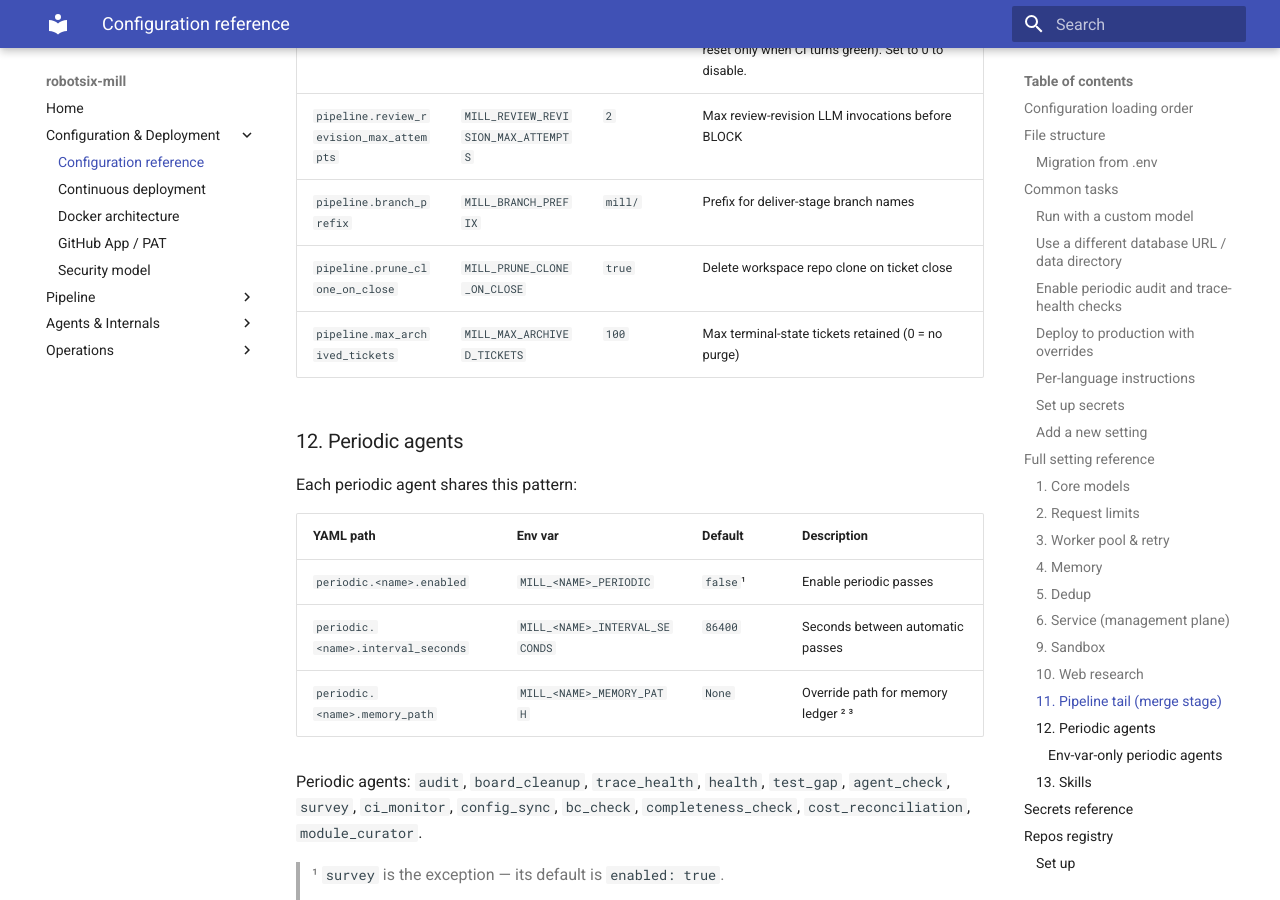
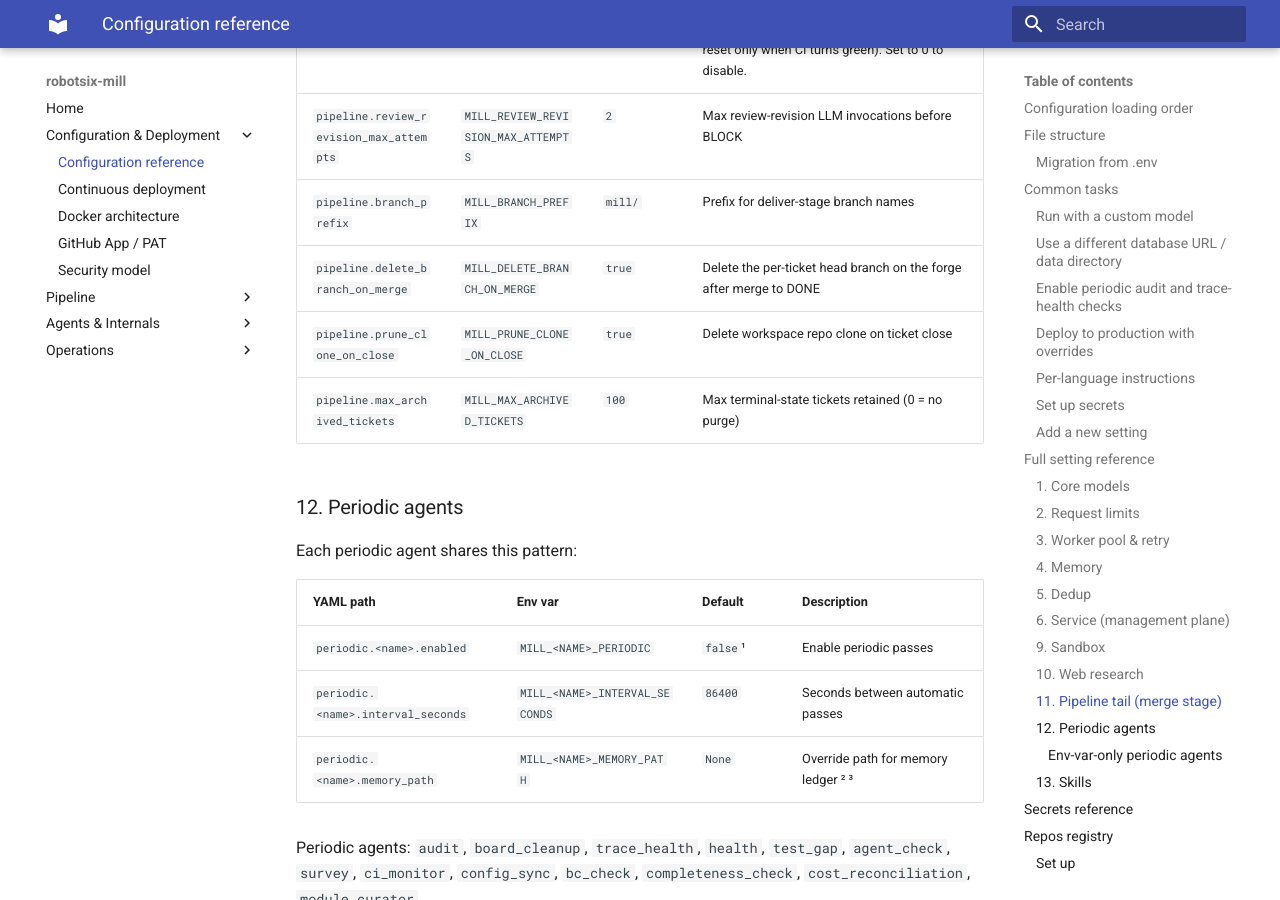
Before and after one commit to damien-robotsix/robotsix-mill, an MkDocs documentation site: the page built from docs/configuration.md, in a window 1280 px wide and 900 px high, scrolled down 13421 px. Built offline with MkDocs 1.6.1 and Material for MkDocs 9.7.7, drawn with Linux system fonts in a browser that asks for light colours.

Commit message:
mill(docs): Branch for done tickets should be cleaned up from the repo (20260606T100030Z-branch-for-done-tickets-should-be-cleane-1780)

```diff
--- a/docs/configuration.md
+++ b/docs/configuration.md
@@ -361,6 +361,7 @@ Every setting below shows:
 | `pipeline.ci_fix_max_cycles` | `MILL_CI_FIX_MAX_CYCLES` | `8` | Hard ceiling on total ci-fix cycles per ticket (counts every agent-running cycle on failing CI; reset only when CI turns green). Set to 0 to disable. |
 | `pipeline.review_revision_max_attempts` | `MILL_REVIEW_REVISION_MAX_ATTEMPTS` | `2` | Max review-revision LLM invocations before BLOCK |
 | `pipeline.branch_prefix` | `MILL_BRANCH_PREFIX` | `mill/` | Prefix for deliver-stage branch names |
+| `pipeline.delete_branch_on_merge` | `MILL_DELETE_BRANCH_ON_MERGE` | `true` | Delete the per-ticket head branch on the forge after merge to DONE |
 | `pipeline.prune_clone_on_close` | `MILL_PRUNE_CLONE_ON_CLOSE` | `true` | Delete workspace repo clone on ticket close |
 | `pipeline.max_archived_tickets` | `MILL_MAX_ARCHIVED_TICKETS` | `100` | Max terminal-state tickets retained (0 = no purge) |
 
```
